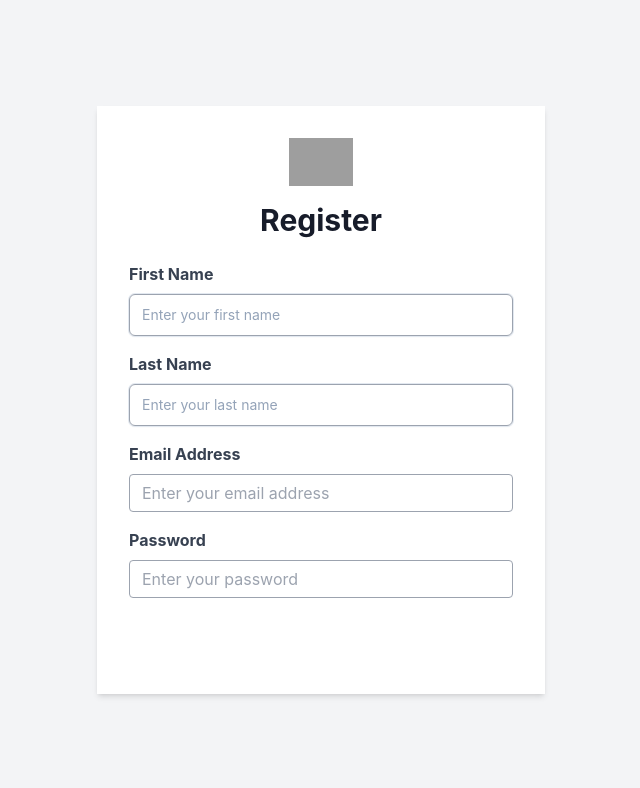
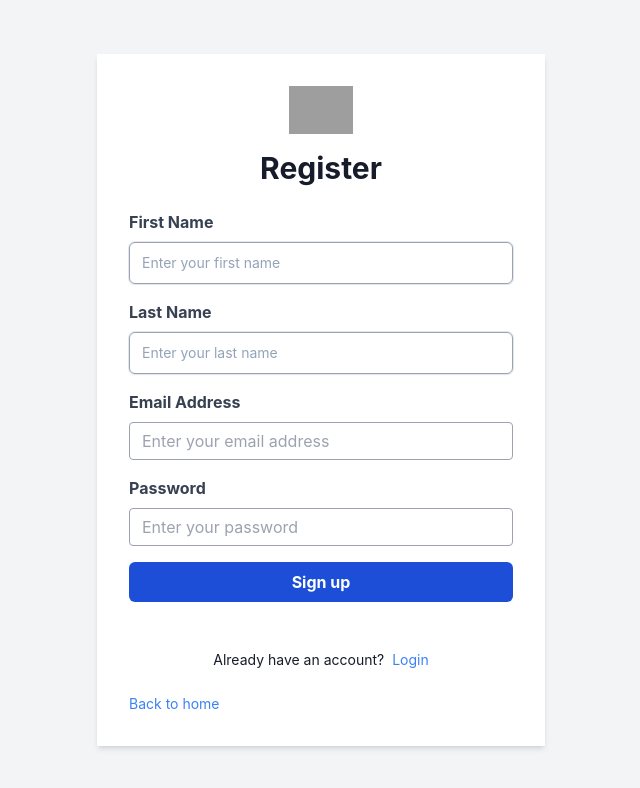
Before and after one commit to mhrazib121/bookory, a React (Vite) app: page /register in a window 1280 px wide. Shown: the top 788 px of the page, without its empty margins (319-959 px from the left). Built offline with nearby package versions, Linux system fonts and the light colour scheme; grey boxes are pictures that could not be loaded.

Commit message:
register page added

```diff
--- a/src/Page/Register.tsx
+++ b/src/Page/Register.tsx
@@ -1,9 +1,12 @@
 import { useState } from "react";
 import CommonInput from "../components/ui/Common/CommonInput";
+import Button from "../components/ui/Common/Button";
 
 const Register = () => {
   const [email, setEmail] = useState<string>();
   const [password, setPassword] = useState<string>();
+  const [lastName, setLastName] = useState<string>();
+  const [firstName, setFirstName] = useState<string>();
 
   return (
     <div className="flex items-center justify-center min-h-screen bg-gray-100">
@@ -17,71 +20,51 @@ const Register = () => {
           <h2 className="mt-4 text-3xl text-center font-bold">Register</h2>
         </div>
         <form>
-          <div className="mb-4">
-            <label
-              htmlFor="firstname"
-              className="block text-gray-700 font-bold mb-2"
-            >
-              First Name
-            </label>
-            <input
+          <CommonInput
+            label="First Name"
+            placeholder="Enter your first name"
             type="text"
-              id="firstname"
-              className="w-full px-3 py-2 text-gray-700 border border-gray-400 rounded leading-tight focus:outline-none focus:border-blue-500"
-              placeholder="Enter your first name"
+            key={1}
+            value={firstName}
+            handleOnChange={setFirstName}
           />
-          </div>
-          <div className="mb-4">
-            <label
-              htmlFor="lastname"
-              className="block text-gray-700 font-bold mb-2"
-            >
-              Last Name
-            </label>
-            <input
+          <CommonInput
+            label="Last Name"
+            placeholder="Enter your last name"
             type="text"
-              id="lastname"
-              className="w-full px-3 py-2 text-gray-700 border border-gray-400 rounded leading-tight focus:outline-none focus:border-blue-500"
-              placeholder="Enter your last name"
+            key={1}
+            value={lastName}
+            handleOnChange={setLastName}
           />
-          </div>
-          <div className="mb-4">
-            <label
-              htmlFor="email"
-              className="block text-gray-700 font-bold mb-2"
-            >
-              Email Address
-            </label>
-            <input
+          <CommonInput
+            label="Email Address"
+            placeholder="Enter your email address"
             type="email"
-              id="email"
-              className="w-full px-3 py-2 text-gray-700 border border-gray-400 rounded leading-tight focus:outline-none focus:border-blue-500"
-              placeholder="Enter your email address"
+            key={1}
+            value={email}
+            handleOnChange={setEmail}
           />
-          </div>
-          <div className="mb-6">
-            <label
-              htmlFor="password"
-              className="block text-gray-700 font-bold mb-2"
-            >
-              Password
-            </label>
-            <input
+          <CommonInput
+            label="Password"
+            placeholder="Enter your password"
             type="password"
-              id="password"
-              className="w-full px-3 py-2 text-gray-700 border border-gray-400 rounded leading-tight focus:outline-none focus:border-blue-500"
-              placeholder="Enter your password"
+            key={2}
+            value={password}
+            handleOnChange={setPassword}
           />
-          </div>
-          <div className="flex items-center justify-center">
-            <button
-              type="submit"
-              className="bg-blue-500 hover:bg-blue-700 text-white font-bold py-2 px-4 rounded focus:outline-none focus:shadow-outline"
-            >
-              Register
-            </button>
+          <div className="w-full bg-blue-700 hover:bg-blue-700 rounded-md flex flex-col items-center mb-12">
+            <Button label="Sign up" />
           </div>
         </form>
+        <a href="/login" className="text-sm flex gap-2 justify-center mb-6">
+          Already have an account?{" "}
+          <span className="text-blue-500 hover:text-blue-800"> Login</span>
+        </a>
+        <div className="flex justify-between">
+          <a href="/" className="text-sm text-blue-500 hover:text-blue-800">
+            Back to home
+          </a>
+        </div>
       </div>
     </div>
   );
```
Lines whose indentation alone changed are shown as unchanged.
